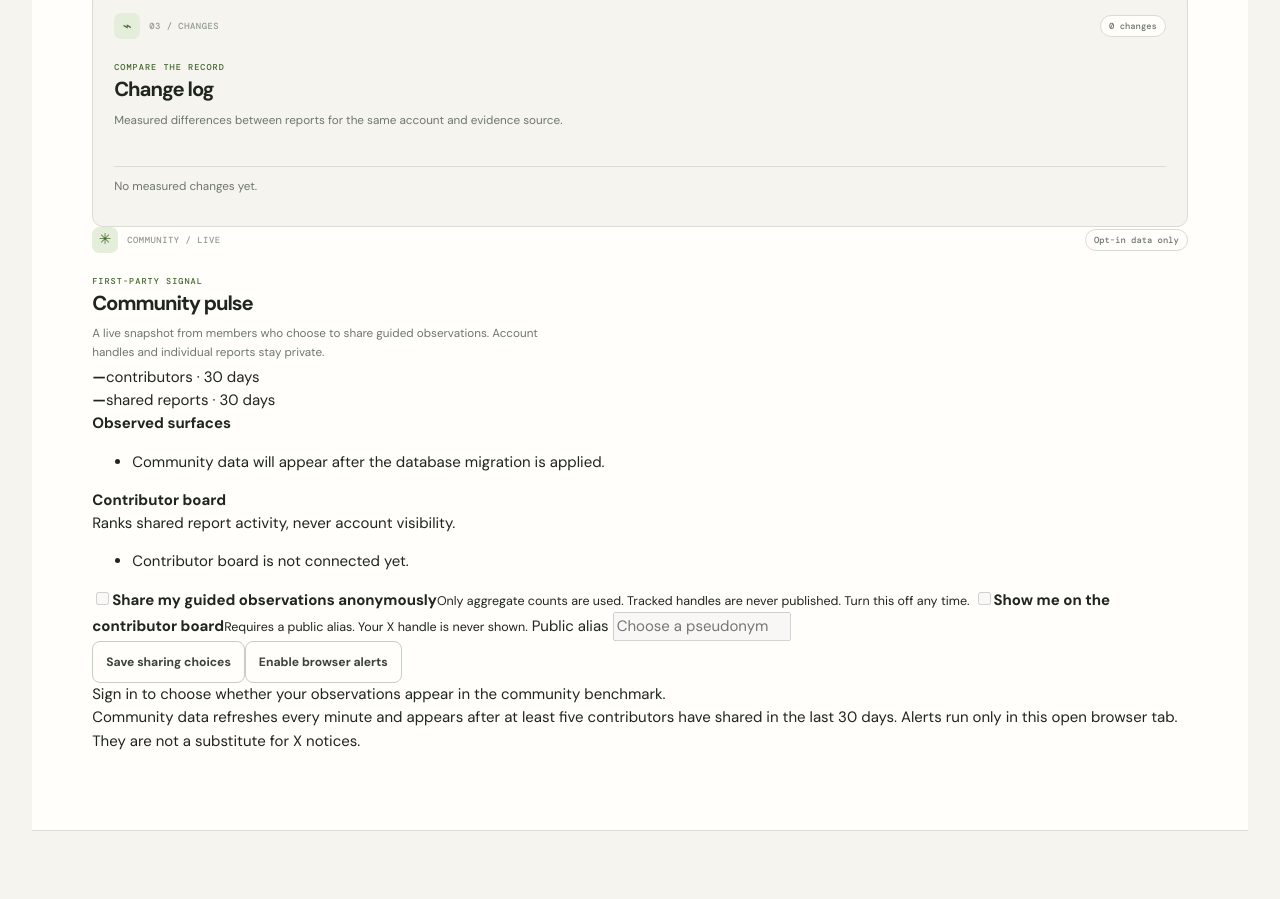
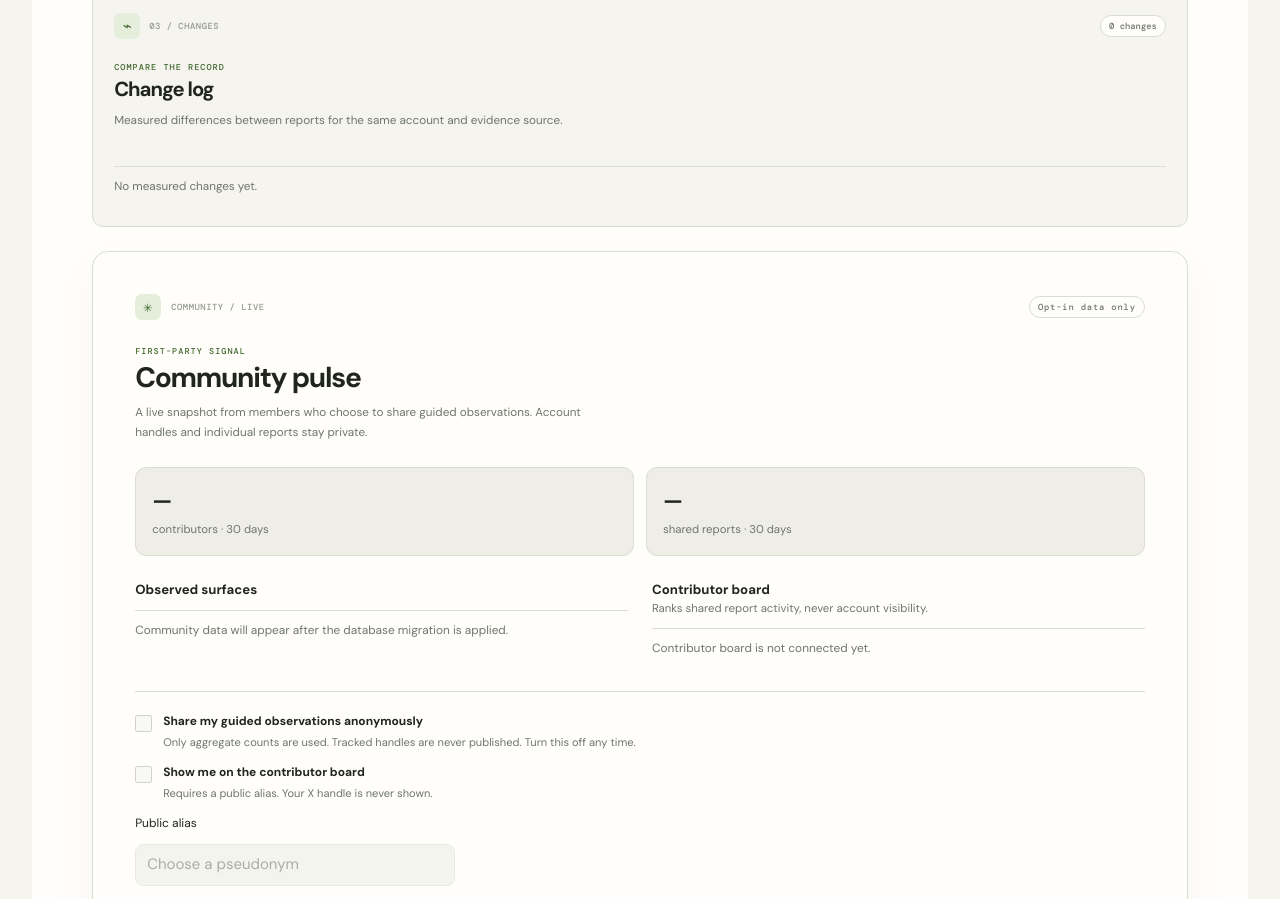
Before and after one commit to NomadDigita/Shadowban, a plain HTML site: page static/index.html in a window 1280 px wide. Shown: the part 1239-2138 px from the top of the page. Drawn offline with nearby package versions, Linux system fonts and the light colour scheme; no server answers.

Commit message:
Style opt-in community workspace

```diff
--- a/static/style.css
+++ b/static/style.css
@@ -336,3 +336,35 @@ button { color: inherit; }
   body,#main { width: 100%; margin: 0; background: white; color: #111; }
   .report-section { display: block !important; margin: 0; border: 0; box-shadow: none; }
 }
+
+.community-panel { margin-top: 24px; padding: clamp(22px, 4vw, 42px); border: 1px solid var(--line); border-radius: 16px; background: var(--surface); box-shadow: var(--shadow); }
+.community-panel .panel-top { display: flex; align-items: center; gap: 10px; color: var(--muted); font: 500 .68rem/1.2 var(--mono); letter-spacing: .08em; }
+.community-panel .count-chip { margin-left: auto; }
+.community-panel .panel-heading { margin-top: 26px; }
+.community-panel h3 { font-size: clamp(1.4rem, 2.2vw, 2rem); letter-spacing: -.045em; }
+.community-metrics { display: grid; grid-template-columns: repeat(2, minmax(0, 1fr)); gap: 12px; margin-top: 22px; }
+.community-metrics > div { display: grid; gap: 3px; padding: 16px; border: 1px solid var(--line); border-radius: 11px; background: var(--surface-2); }
+.community-metrics strong { font-size: 1.45rem; letter-spacing: -.04em; }
+.community-metrics span,.community-caption { color: var(--muted); font-size: .76rem; }
+.community-columns { display: grid; grid-template-columns: 1fr 1fr; gap: 24px; margin-top: 24px; }
+.community-columns h4 { font-size: .88rem; }
+.community-list { list-style: none; margin: 10px 0 0; padding: 0; }
+.community-list li { display: flex; align-items: center; justify-content: space-between; gap: 12px; padding: 10px 0; border-top: 1px solid var(--line); font-size: .79rem; }
+.community-list li > span:last-child { color: var(--muted); text-align: right; font-size: .72rem; }
+.community-list .community-empty { display: block; color: var(--muted); }
+.community-rank { color: var(--accent); font: 500 .75rem var(--mono); }
+.community-board-row strong { margin-right: auto; }
+.community-controls { display: grid; gap: 12px; margin-top: 24px; padding-top: 20px; border-top: 1px solid var(--line); }
+.community-check { display: flex; align-items: flex-start; gap: 11px; cursor: pointer; }
+.community-check input { width: 17px; height: 17px; margin: 3px 0 0; accent-color: var(--accent); }
+.community-check span { display: grid; gap: 3px; }
+.community-check strong,.community-alias-label { font-size: .8rem; }
+.community-check small { color: var(--muted); font-size: .74rem; }
+.community-alias { width: min(320px, 100%); min-height: 40px; padding: 8px 11px; border: 1px solid var(--line); border-radius: 8px; color: var(--ink); background: var(--surface-2); }
+.community-alias:disabled { opacity: .6; }
+.community-actions { display: flex; flex-wrap: wrap; gap: 9px; margin-top: 4px; }
+.community-status { min-height: 1.4em; color: var(--muted); font-size: .75rem; }
+.community-status[data-kind="error"] { color: var(--warn); }
+.community-status[data-kind="muted"] { color: var(--muted); }
+@media (max-width: 760px) { .community-columns { grid-template-columns: 1fr; gap: 18px; } }
+@media (max-width: 430px) { .community-metrics { grid-template-columns: 1fr; } .community-panel { padding: 20px 16px; } }
```
